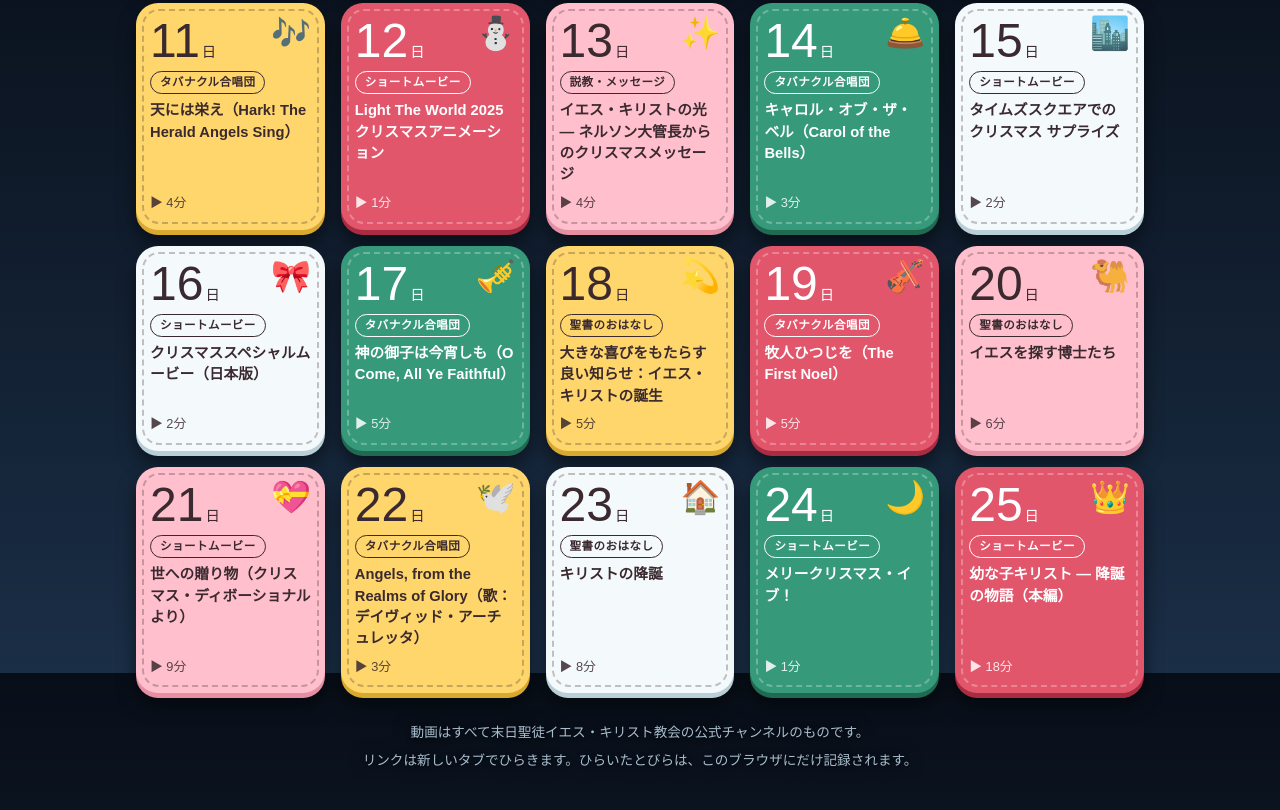
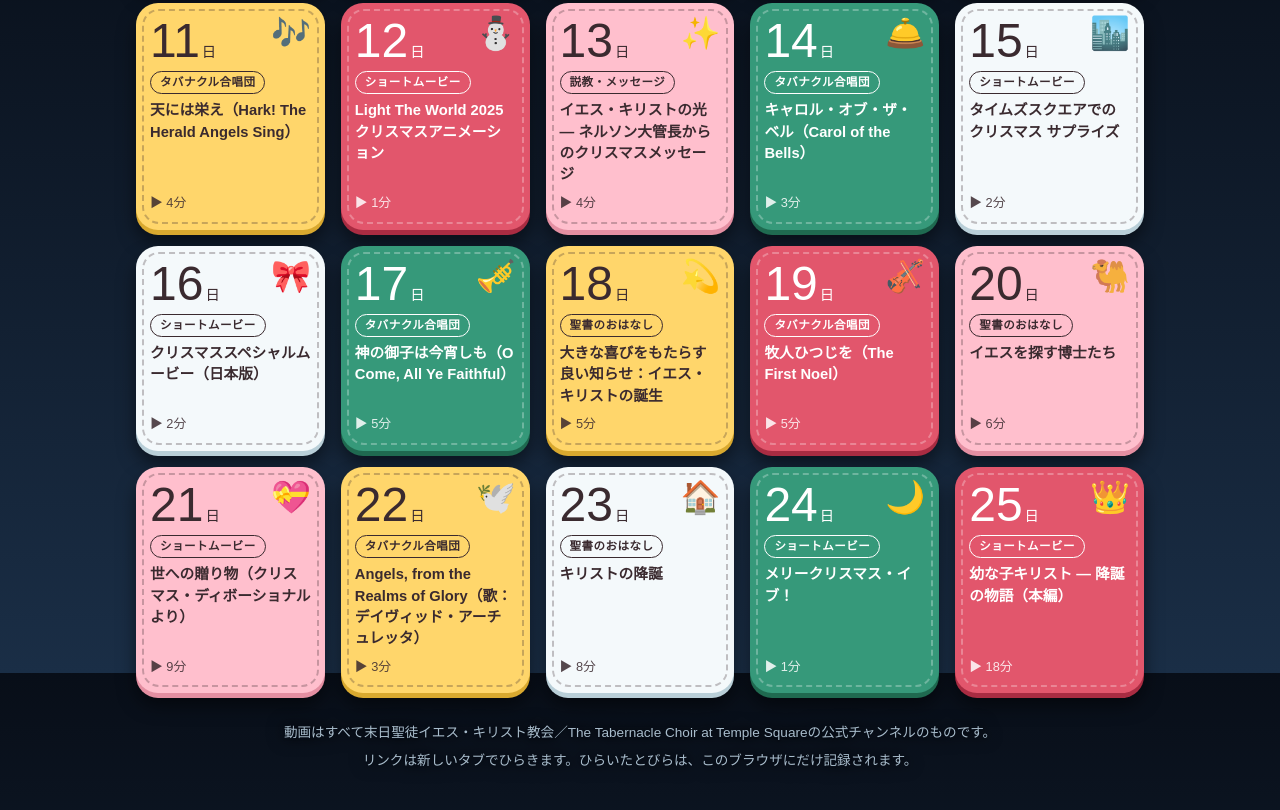
Before and after one commit to game-test-beep/advent-calendar, a plain HTML site: page index.html in a window 1280 px wide. Shown: the part 927-1737 px from the top of the page. Drawn offline with Linux system fonts and the light colour scheme; a web font is replaced by a local one.

Commit message:
注意書きにタバナクル合唱団のチャンネル名を追加
Co-Authored-By: Claude Opus 5.5 <noreply@anthropic.com>

```diff
--- a/index.html
+++ b/index.html
@@ -253,7 +253,7 @@ footer a { color: var(--mint); font-weight: 700; }
   <ol class="grid" id="grid"></ol>
 
   <footer>
-    <span>動画はすべて末日聖徒イエス・キリスト教会の公式チャンネルのものです。</span>
+    <span>動画はすべて末日聖徒イエス・キリスト教会／The Tabernacle Choir at Temple Squareの公式チャンネルのものです。</span>
     <span>リンクは新しいタブでひらきます。ひらいたとびらは、このブラウザにだけ記録されます。</span>
   </footer>
 </div>
```
